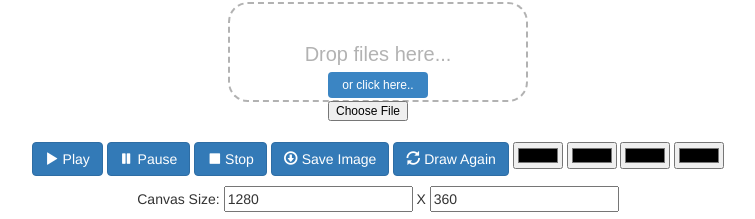
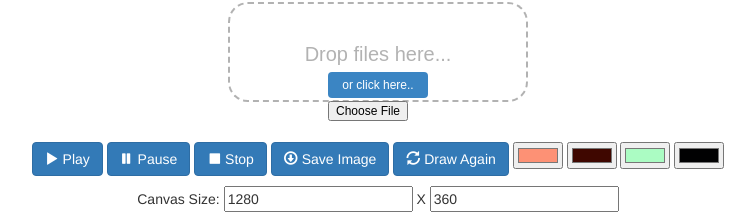
Before and after one commit to jdasam/visualization, a plain HTML site: page 1118.html in a window 1280 px wide. Shown: the part 78-297 px from the top of the page, without its empty margins (262-1017 px from the left). Drawn offline with nearby package versions, Linux system fonts and the light colour scheme.

Commit message:
Color basic setting

```diff
--- a/1118.html
+++ b/1118.html
@@ -221,8 +221,13 @@ new Menu(document.getElementById('menu'))
 
 var plottingCanvasWidth = document.getElementById("plottingCanvas").width;
 var plottingCanvasHeight = document.getElementById("plottingCanvas").height;
-
-
+var color1;
+var color2;
+var color3;
+var color4;
+function stringToHSV(str){
+    return rgb2hsv(parseInt(str.slice(1,3),16),parseInt(str.slice(3,5),16),parseInt(str.slice(5,7),16));
+}
 
 $(function(){
 
@@ -233,6 +238,9 @@ $(function(){
     var width=1280;
     var height=360;
 
+
+
+
     // references to the input-text elements
     // used to let user change the rect width & height
     var $width=document.getElementById('width');
@@ -241,6 +249,18 @@ $(function(){
     // set the initial input-text values to the width/height vars
     $width.value=width;
     $height.value=height;
+
+    document.getElementById('color1').value= "#fd9175";
+    document.getElementById('color2').value= "#3f0700";
+    document.getElementById('color3').value= "#abfcc3";
+    document.getElementById('color4').value= "#010102";
+
+    color1 = stringToHSV(document.getElementById('color1').value);
+    color2 = stringToHSV(document.getElementById('color2').value);
+    color3 = stringToHSV(document.getElementById('color3').value);
+    color4 = stringToHSV(document.getElementById('color4').value);
+
+
 
     $width.addEventListener("keyup", function(){
         width=this.value;
--- a/audioFileReader.js
+++ b/audioFileReader.js
@@ -26,6 +26,12 @@ var color1 = [0,1,1]
 var color2 = [180,1,1]
 var color3 = [0,1,1]
 var color4 = [30,1,1]
+
+
+var roughnessScaled;
+var volumeScaled;
+var onsetScaled;
+
 
 var dummyArray = new Array(fftSize/2);
 for (var i=0; i<fftSize/2; i++){
@@ -274,6 +280,13 @@ function generateVolumeGraph(floatArray, length){
 		roughnessArray[i] = averageWindow(roughnessRaw, Math.floor(i * fftWindowPerX), roughnessPerX);
 
 	}
+
+	roughnessScaled = scalingRoughness(roughnessArray);
+    volumeScaled = scalingVolume(valueArray);
+    onsetScaled = scalingRoughness(onsetArray);
+
+
+
 	return {value:valueArray, onset:onsetArray, roughness:roughnessArray};
 }
 
@@ -393,11 +406,6 @@ function plotGraph(graph, canvas){
 	graphic_context.globalAlpha = 1;
     graphic_context.fillStyle= "#000";
     graphic_context.fillRect(0,0,canvas.width, canvas.height);
-
-    var roughnessScaled = scalingRoughness(graph.roughness);
-    var volumeScaled = scalingVolume(graph.value);
-    var onsetScaled = scalingRoughness(graph.onset);
-
 
 
     for(var i = 0; i<graph.value.length; i++){
@@ -710,8 +718,8 @@ function scalingRoughness(array){
 	newArray.push(0);
 	newArray.push(0);
 	array = newArray;
-    console.log(minValue);
-    console.log(maxValue);
+    //console.log(minValue);
+    //console.log(maxValue);
 
 
 	var output = new Float32Array(array.length);
@@ -733,8 +741,8 @@ function scalingVolume(array){
 	}
 
 
-    console.log(minValue);
-    console.log(maxValue);
+    //console.log(minValue);
+    //console.log(maxValue);
 
 	var output = new Float32Array(array.length);
         for (var i = 0, len = array.length; i<len; i++){
```
